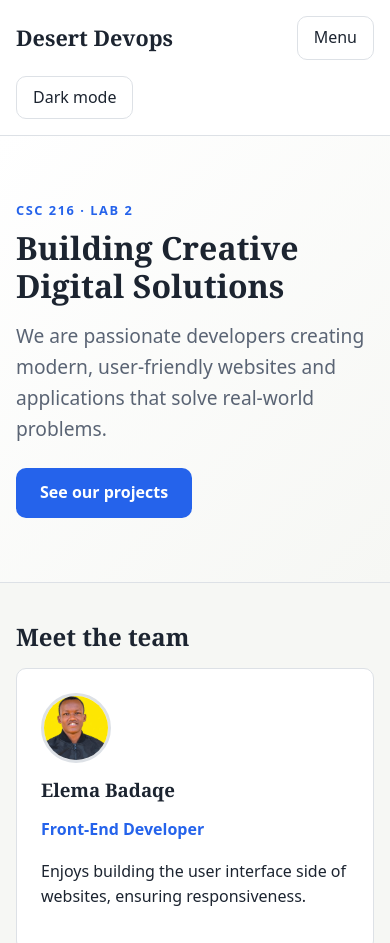
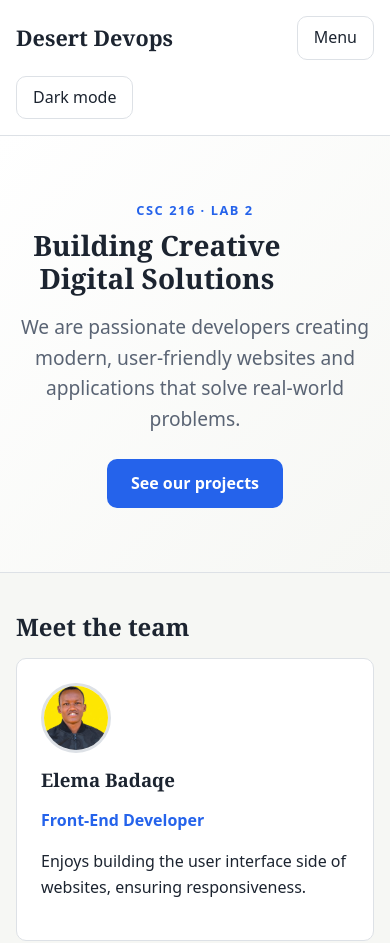
Before and after one commit to elemabadaqe-tech/team-website, a plain HTML site: page index.html in a window 390 px wide. Shown: the top 943 px of the page. Drawn offline with Linux system fonts and the light colour scheme.

Commit message:
Update styles.css

```diff
--- a/css/styles.css
+++ b/css/styles.css
@@ -415,3 +415,12 @@ textarea[aria-invalid="true"] {
     text-align: center;
     margin: 2rem 0;
 }
+
+  .hero {
+    text-align: center;
+  }
+
+  .hero h1 {
+    font-size: clamp(1.75rem, 6vw, 2.5rem);
+  }
+}
```
